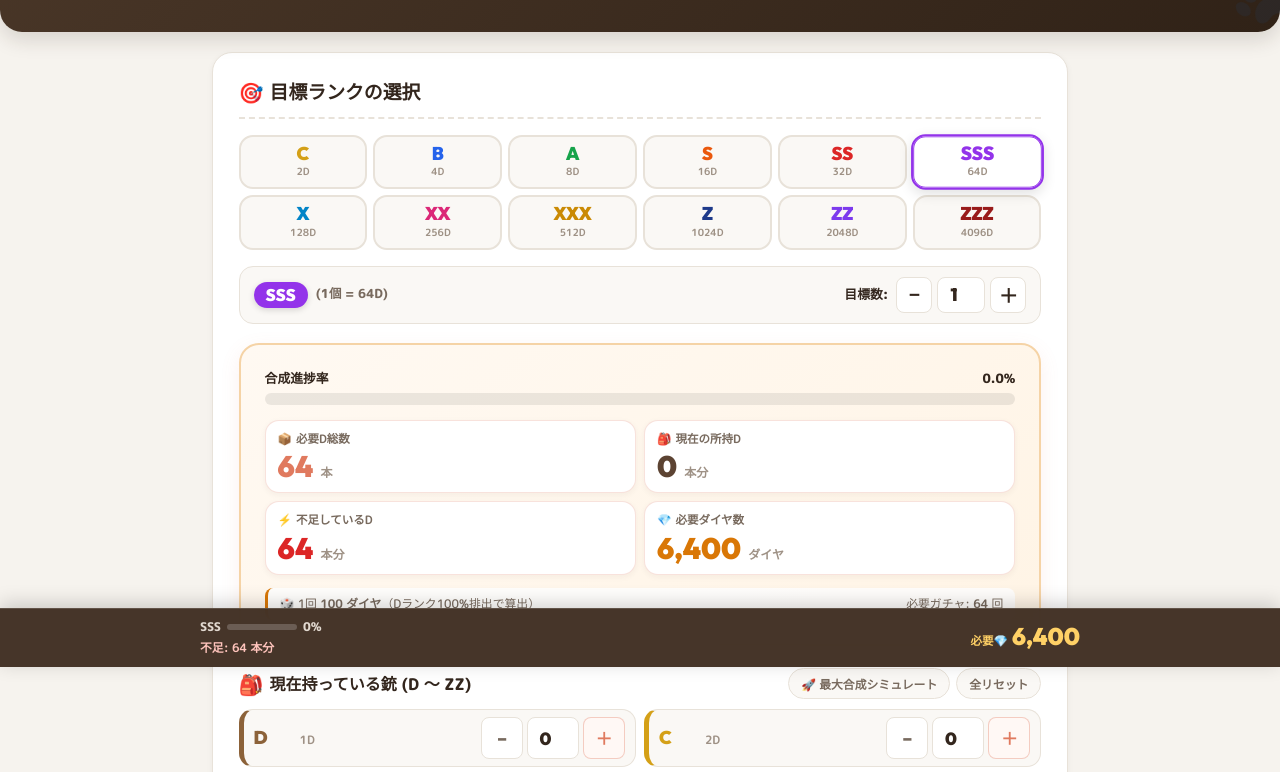
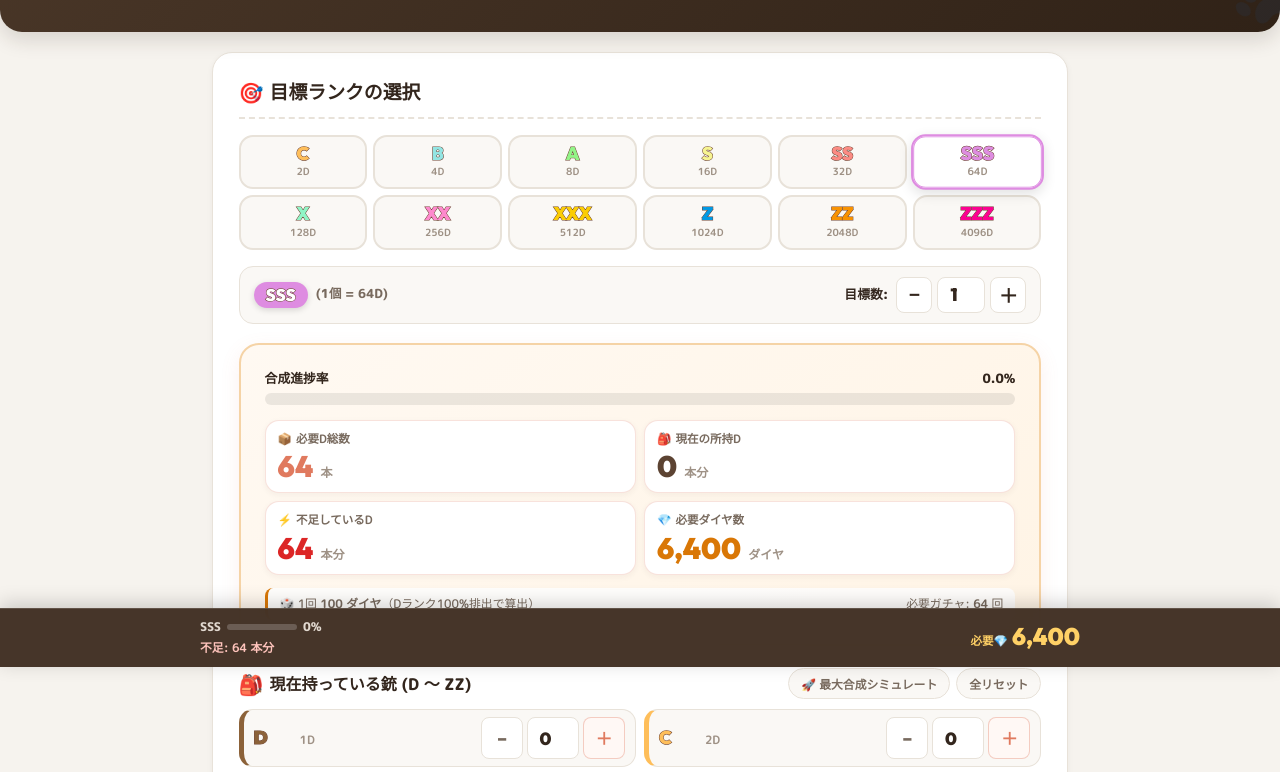
Before and after one commit to yamyam10/nyanko-gunner, a plain HTML site: page index.html in a window 1280 px wide. Shown: the part 133-905 px from the top of the page. Drawn offline with Linux system fonts and the light colour scheme.

Commit message:
Update rank colors and text outlines
Co-authored-by: Copilot <223556219+Copilot@users.noreply.github.com>

```diff
--- a/index.html
+++ b/index.html
@@ -37,18 +37,18 @@
 
       /* ランクカラー（13段階） */
       --rank-d: #8C6239;
-      --rank-c: #D4A017;
-      --rank-b: #2563EB;
-      --rank-a: #16A34A;
-      --rank-s: #EA580C;
-      --rank-ss: #DC2626;
-      --rank-sss: #9333EA;
-      --rank-x: #0284C7;
-      --rank-xx: #DB2777;
-      --rank-xxx: #CA8A04;
-      --rank-z: #1E3A8A;
-      --rank-zz: #7C3AED;
-      --rank-zzz: #991B1B;
+      --rank-c: #FEBE5A;
+      --rank-b: #93E5E3;
+      --rank-a: #92F487;
+      --rank-s: #F6F490;
+      --rank-ss: #FC8B83;
+      --rank-sss: #DE8CE1;
+      --rank-x: #8FF5C6;
+      --rank-xx: #FE89CD;
+      --rank-xxx: #FBCD03;
+      --rank-z: #0199E4;
+      --rank-zz: #F89201;
+      --rank-zzz: #FC0091;
 
       --font-main: 'M PLUS Rounded 1c', -apple-system, sans-serif;
       --font-num: 'Outfit', 'Fredoka', sans-serif;
@@ -242,6 +242,8 @@
       font-size: 1.15rem;
       font-weight: 900;
       color: var(--btn-color, var(--color-text-main));
+      -webkit-text-stroke: 1px #6c4131;
+      paint-order: stroke fill;
       line-height: 1;
     }
 
@@ -280,13 +282,19 @@
       padding: 3px 12px;
       border-radius: var(--radius-pill);
       color: #FFFFFF !important;
-      background-color: var(--badge-bg, #9333EA) !important;
+      background-color: var(--badge-bg, var(--rank-sss)) !important;
       font-family: var(--font-num);
       font-size: 1.05rem;
       font-weight: 900;
       line-height: 1.2;
       transition: background-color 0.15s ease;
       box-shadow: 0 2px 6px rgba(0, 0, 0, 0.15);
+    }
+
+    #targetBadgeRank,
+    .inv-row-badge {
+      -webkit-text-stroke: 1px #6c4131;
+      paint-order: stroke fill;
     }
 
     .target-d-text {
@@ -858,7 +866,7 @@
       <!-- 目標個数セレクタ -->
       <div class="target-bar">
         <div class="target-info">
-          <div class="target-badge" id="targetBadgeDisplay" style="background-color: #9333EA;">
+          <div class="target-badge" id="targetBadgeDisplay" style="background-color: var(--rank-sss);">
             <span id="targetBadgeRank">SSS</span>
           </div>
           <span class="target-d-text" id="targetDCountText">
@@ -885,16 +893,11 @@
               var parsed = JSON.parse(raw);
               if (parsed && parsed.targetRankId) tid = parsed.targetRankId;
             }
-            var colors = {
-              'D': '#8C6239', 'C': '#D4A017', 'B': '#2563EB', 'A': '#16A34A',
-              'S': '#EA580C', 'SS': '#DC2626', 'SSS': '#9333EA', 'X': '#0284C7',
-              'XX': '#DB2777', 'XXX': '#CA8A04', 'Z': '#1E3A8A', 'ZZ': '#7C3AED', 'ZZZ': '#991B1B'
-            };
             var dEquivs = {
               'D': 1, 'C': 2, 'B': 4, 'A': 8, 'S': 16, 'SS': 32, 'SSS': 64,
               'X': 128, 'XX': 256, 'XXX': 512, 'Z': 1024, 'ZZ': 2048, 'ZZZ': 4096
             };
-            var color = colors[tid] || '#9333EA';
+            var color = 'var(--rank-' + tid.toLowerCase() + ', var(--rank-sss))';
             var dVal = dEquivs[tid] || 64;
             var badgeEl = document.getElementById('targetBadgeDisplay');
             if (badgeEl) {
@@ -1062,20 +1065,21 @@
        JAVASCRIPT LOGIC
        ========================================================================== -->
   <script>
+    const rankColor = id => `var(--rank-${id.toLowerCase()})`;
     const RANKS = [
-      { id: 'D',   tier: 1,  dEquiv: 1,    color: '#8C6239', name: 'Dランク' },
-      { id: 'C',   tier: 2,  dEquiv: 2,    color: '#D4A017', name: 'Cランク' },
-      { id: 'B',   tier: 3,  dEquiv: 4,    color: '#2563EB', name: 'Bランク' },
-      { id: 'A',   tier: 4,  dEquiv: 8,    color: '#16A34A', name: 'Aランク' },
-      { id: 'S',   tier: 5,  dEquiv: 16,   color: '#EA580C', name: 'Sランク' },
-      { id: 'SS',  tier: 6,  dEquiv: 32,   color: '#DC2626', name: 'SSランク' },
-      { id: 'SSS', tier: 7,  dEquiv: 64,   color: '#9333EA', name: 'SSSランク' },
-      { id: 'X',   tier: 8,  dEquiv: 128,  color: '#0284C7', name: 'Xランク' },
-      { id: 'XX',  tier: 9,  dEquiv: 256,  color: '#DB2777', name: 'XXランク' },
-      { id: 'XXX', tier: 10, dEquiv: 512,  color: '#CA8A04', name: 'XXXランク' },
-      { id: 'Z',   tier: 11, dEquiv: 1024, color: '#1E3A8A', name: 'Zランク' },
-      { id: 'ZZ',  tier: 12, dEquiv: 2048, color: '#7C3AED', name: 'ZZランク' },
-      { id: 'ZZZ', tier: 13, dEquiv: 4096, color: '#991B1B', name: 'ZZZランク' }
+      { id: 'D',   tier: 1,  dEquiv: 1,    color: rankColor('D'),   name: 'Dランク' },
+      { id: 'C',   tier: 2,  dEquiv: 2,    color: rankColor('C'),   name: 'Cランク' },
+      { id: 'B',   tier: 3,  dEquiv: 4,    color: rankColor('B'),   name: 'Bランク' },
+      { id: 'A',   tier: 4,  dEquiv: 8,    color: rankColor('A'),   name: 'Aランク' },
+      { id: 'S',   tier: 5,  dEquiv: 16,   color: rankColor('S'),   name: 'Sランク' },
+      { id: 'SS',  tier: 6,  dEquiv: 32,   color: rankColor('SS'),  name: 'SSランク' },
+      { id: 'SSS', tier: 7,  dEquiv: 64,   color: rankColor('SSS'), name: 'SSSランク' },
+      { id: 'X',   tier: 8,  dEquiv: 128,  color: rankColor('X'),   name: 'Xランク' },
+      { id: 'XX',  tier: 9,  dEquiv: 256,  color: rankColor('XX'),  name: 'XXランク' },
+      { id: 'XXX', tier: 10, dEquiv: 512,  color: rankColor('XXX'), name: 'XXXランク' },
+      { id: 'Z',   tier: 11, dEquiv: 1024, color: rankColor('Z'),   name: 'Zランク' },
+      { id: 'ZZ',  tier: 12, dEquiv: 2048, color: rankColor('ZZ'),  name: 'ZZランク' },
+      { id: 'ZZZ', tier: 13, dEquiv: 4096, color: rankColor('ZZZ'), name: 'ZZZランク' }
     ];
 
     const state = {
```
